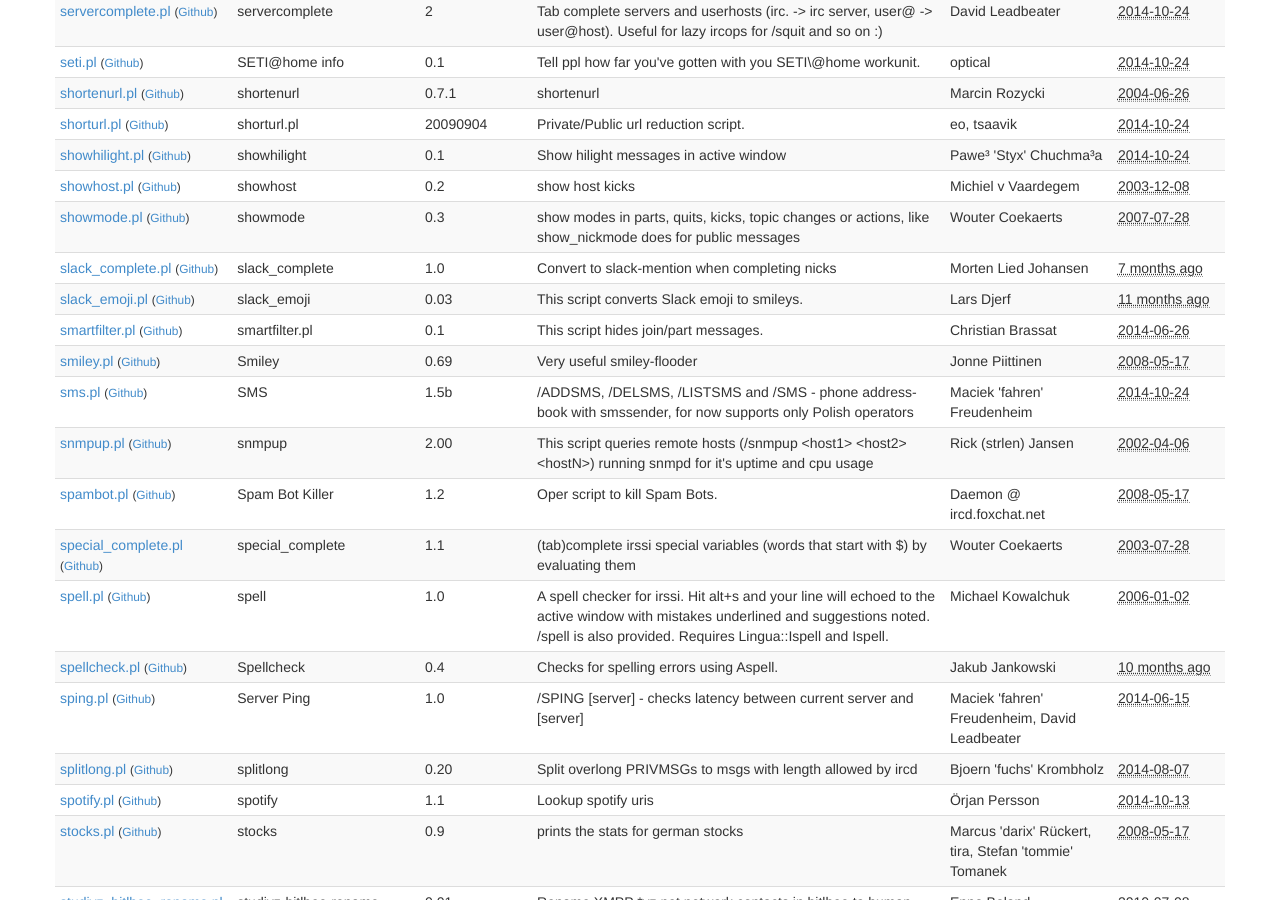
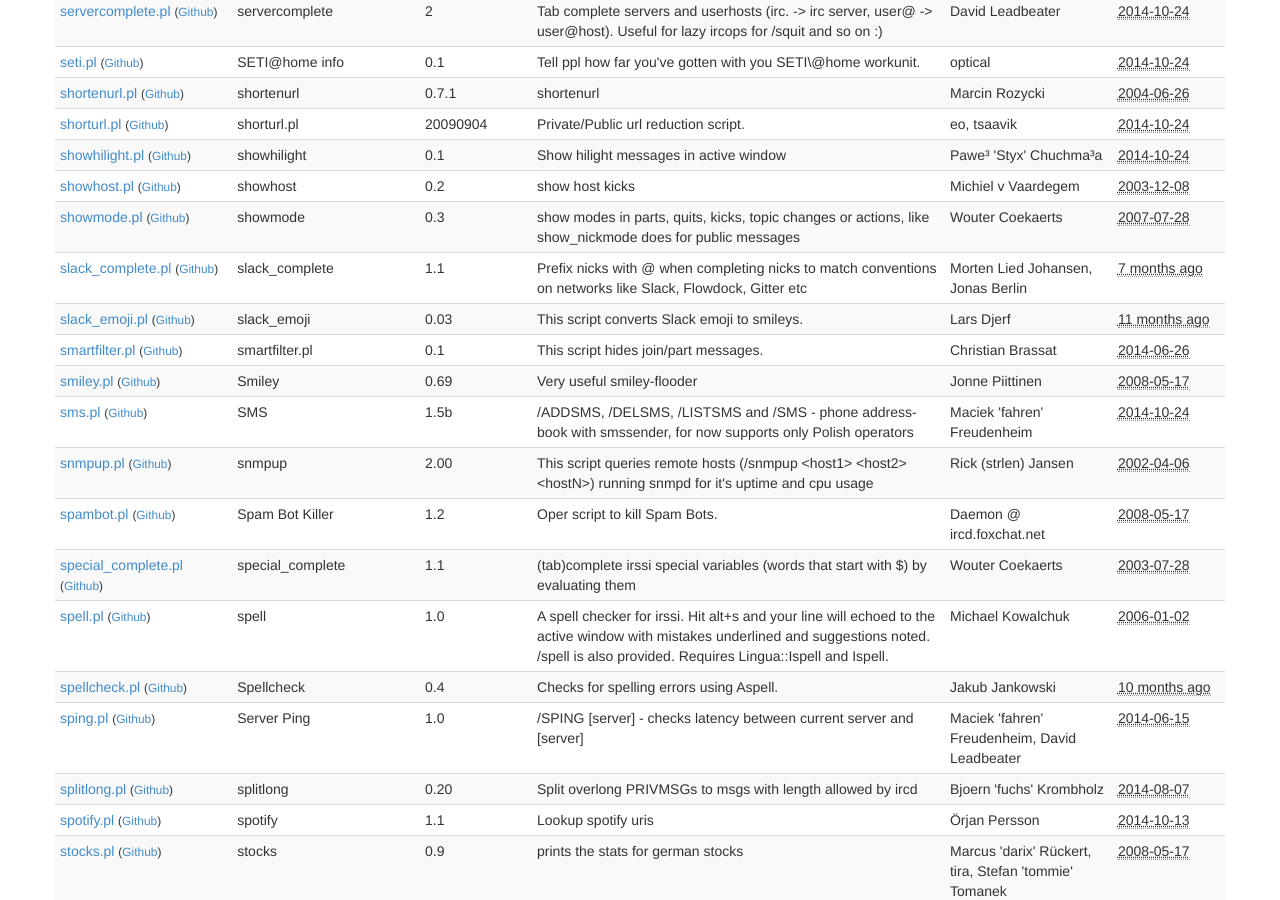
Before and after one commit to irssi/scripts.irssi.org, a Jekyll site: the page built from index.html, in a window 1280 px wide and 900 px high, scrolled down 16117 px. Built offline with Jekyll 4.4.1, drawn with Linux system fonts in a browser that asks for light colours.

Commit message:
automatic scripts database update for 5ce20fdd409ed1e052e33f3612268e3e31dc7778
[skip ci]

```diff
--- a/_data/scripts.yaml
+++ b/_data/scripts.yaml
@@ -3553,14 +3553,14 @@
   name: showmode
   version: '0.3'
 -
-  authors: 'Morten Lied Johansen'
+  authors: 'Morten Lied Johansen, Jonas Berlin'
   contact: mortenjo@ifi.uio.no
-  description: 'Convert to slack-mention when completing nicks'
+  description: 'Prefix nicks with @ when completing nicks to match conventions on networks like Slack, Flowdock, Gitter etc'
   filename: slack_complete.pl
   license: GPL
   modified: '2015-04-29 11:11:15'
   name: slack_complete
-  version: '1.0'
+  version: '1.1'
 -
   authors: 'Lars Djerf'
   contact: lars.djerf@gmail.com
```
